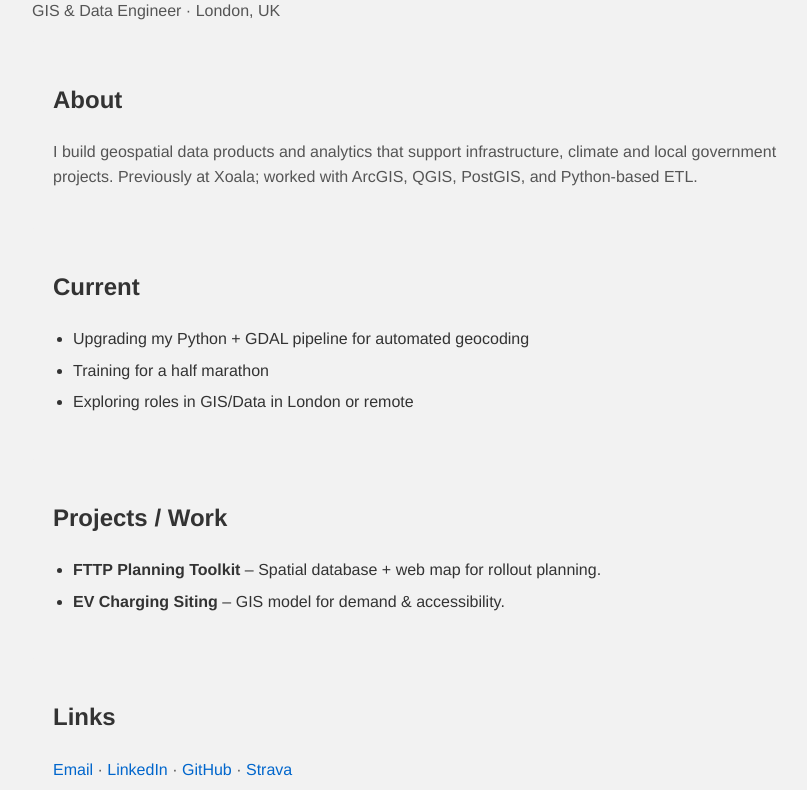
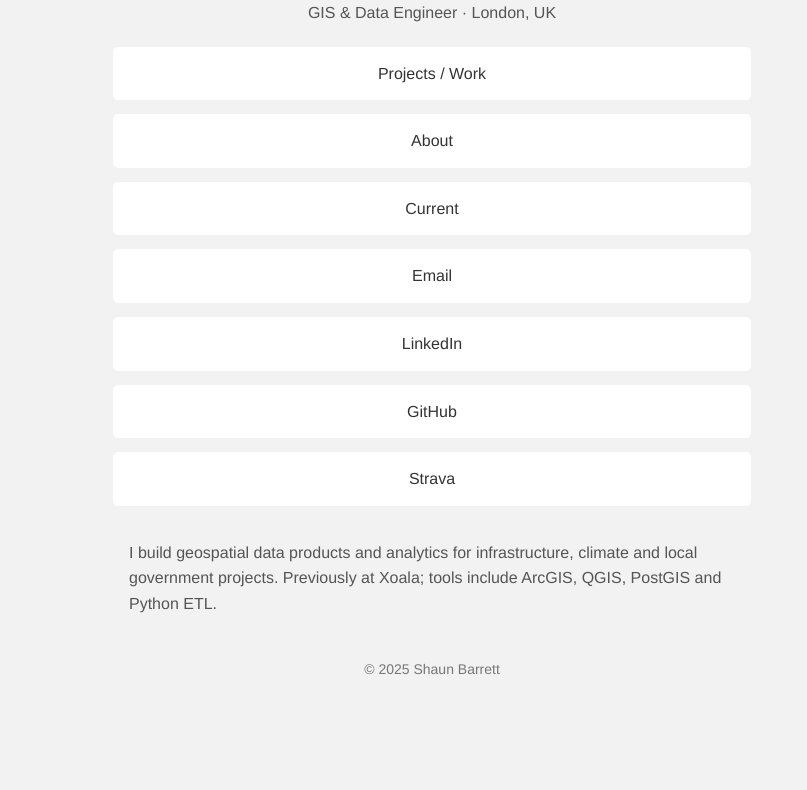
Before and after one commit to shaunventures/shaunventures, a plain HTML site: page index.html in a window 1280 px wide. Shown: the part 110-900 px from the top of the page, without its empty margins (208-1015 px from the left). After the commit the page ends 830 px from the top, so only its background shows below. Drawn offline with Linux system fonts and the light colour scheme.

Commit message:
Update index.html

```diff
--- a/index.html
+++ b/index.html
@@ -3,98 +3,70 @@
 <head>
   <meta charset="utf-8" />
   <meta name="viewport" content="width=device-width, initial-scale=1" />
-  <title>Shaun Barrett</title>
-  <meta name="description" content="About me, current projects, and links." />
+  <title>Shaun Barrett — Links</title>
+  <meta name="description" content="Simple landing page with links to projects, profiles, and sections." />
   <style>
+    :root {
+      --bg: #f2f2f2;
+      --text: #333;
+      --muted: #555;
+      --link: #0066cc;
+      --button-bg: #ffffff;
+      --button-text: #333;
+      --button-border: #f2f2f2;
+    }
     body {
       margin: 0;
       font: 16px/1.6 Helvetica, Arial, sans-serif;
-      background: #f2f2f2;
-      color: #333;
+      background: var(--bg);
+      color: var(--text);
       padding: 40px 16px;
+      display: grid;
+      place-items: start center;
     }
-    .wrap {
-      width: 100%;
-      max-width: 800px;
-      margin: 0 auto;
+    .wrap { width: 100%; max-width: 640px; }
+    header { text-align: center; margin-bottom: 20px; }
+    h1 { margin: 0; font-size: clamp(28px, 4vw, 40px); }
+    .tagline { color: var(--muted); margin-top: 6px; }
+    .links { display: grid; gap: 12px; margin-top: 20px; }
+    .btn {
+      display: block;
+      text-align: center;
+      background: var(--button-bg);
+      color: var(--button-text);
+      padding: 14px 16px;
+      border-radius: 6px;
+      text-decoration: none;
+      border: 1px solid var(--button-border);
     }
-    h1 {
-      font-size: clamp(28px, 4vw, 40px);
-      margin: 0 0 4px;
-    }
-    p {
-      margin: 0.25rem 0 0;
-      color: #555;
-    }
-    a {
-      color: #0066cc;
-      text-decoration: none;
-    }
-    a:hover {
-      text-decoration: underline;
-    }
-    section {
-      background: #f2f2f2;
-      border: 1px solid #f2f2f2;
-      border-radius: 4px;
-      padding: 20px;
-      margin: 16px 0;
-    }
-    ul {
-      padding-left: 1.25rem;
-      margin: 0.25rem 0 0;
-    }
-    li {
-      margin: 6px 0;
-    }
-    footer {
-      margin-top: 28px;
-      font-size: 14px;
-      color: #777;
-    }
+    .btn:hover { text-decoration: underline; }
+    .card { background: var(--bg); border: 1px solid var(--bg); border-radius: 4px; padding: 16px; margin-top: 16px; color: var(--muted); }
+    footer { margin-top: 24px; text-align: center; font-size: 14px; color: #777; }
   </style>
 </head>
 <body>
   <main class="wrap">
     <header>
       <h1>Shaun Barrett</h1>
-      <p>GIS & Data Engineer · London, UK</p>
+      <div class="tagline">GIS & Data Engineer · London, UK</div>
     </header>
 
-    <section>
-      <h2>About</h2>
-      <p>I build geospatial data products and analytics that support infrastructure, climate and local government projects. Previously at Xoala; worked with ArcGIS, QGIS, PostGIS, and Python-based ETL.</p>
-    </section>
+    <div class="links">
+      <a class="btn" href="projects.html">Projects / Work</a>
+      <a class="btn" href="about.html">About</a>
+      <a class="btn" href="current.html">Current</a>
+      <a class="btn" href="mailto:shaunventures@icloud.com">Email</a>
+      <a class="btn" href="https://www.linkedin.com/in/shaun-barrett" target="_blank" rel="noopener">LinkedIn</a>
+      <a class="btn" href="https://github.com/shaunventures" target="_blank" rel="noopener">GitHub</a>
+      <a class="btn" href="https://www.strava.com/athletes/31820651" target="_blank" rel="noopener">Strava</a>
+    </div>
 
-    <section>
-      <h2>Current</h2>
-      <ul>
-        <li>Upgrading my Python + GDAL pipeline for automated geocoding</li>
-        <li>Training for a half marathon</li>
-        <li>Exploring roles in GIS/Data in London or remote</li>
-      </ul>
-    </section>
-
-    <section>
-      <h2>Projects / Work</h2>
-      <ul>
-        <li><strong>FTTP Planning Toolkit</strong> – Spatial database + web map for rollout planning.</li>
-        <li><strong>EV Charging Siting</strong> – GIS model for demand & accessibility.</li>
-      </ul>
-    </section>
-
-    <section>
-      <h2>Links</h2>
-      <p>
-        <a href="mailto:shaunventures@icloud.com">Email</a> ·
-        <a href="https://www.linkedin.com/in/shaun-barrett" target="_blank" rel="noopener">LinkedIn</a> ·
-        <a href="https://github.com/shaunventures" target="_blank" rel="noopener">GitHub</a> ·
-        <a href="https://www.strava.com/athletes/31820651" target="_blank" rel="noopener">Strava</a>
-      </p>
+    <section class="card">
+      I build geospatial data products and analytics for infrastructure, climate and local government projects. Previously at Xoala; tools include ArcGIS, QGIS, PostGIS and Python ETL.
     </section>
 
     <footer>
-      <span>© <span id="year"></span> Shaun Barrett</span>
+      © <span id="year"></span> Shaun Barrett
     </footer>
   </main>
 
```
